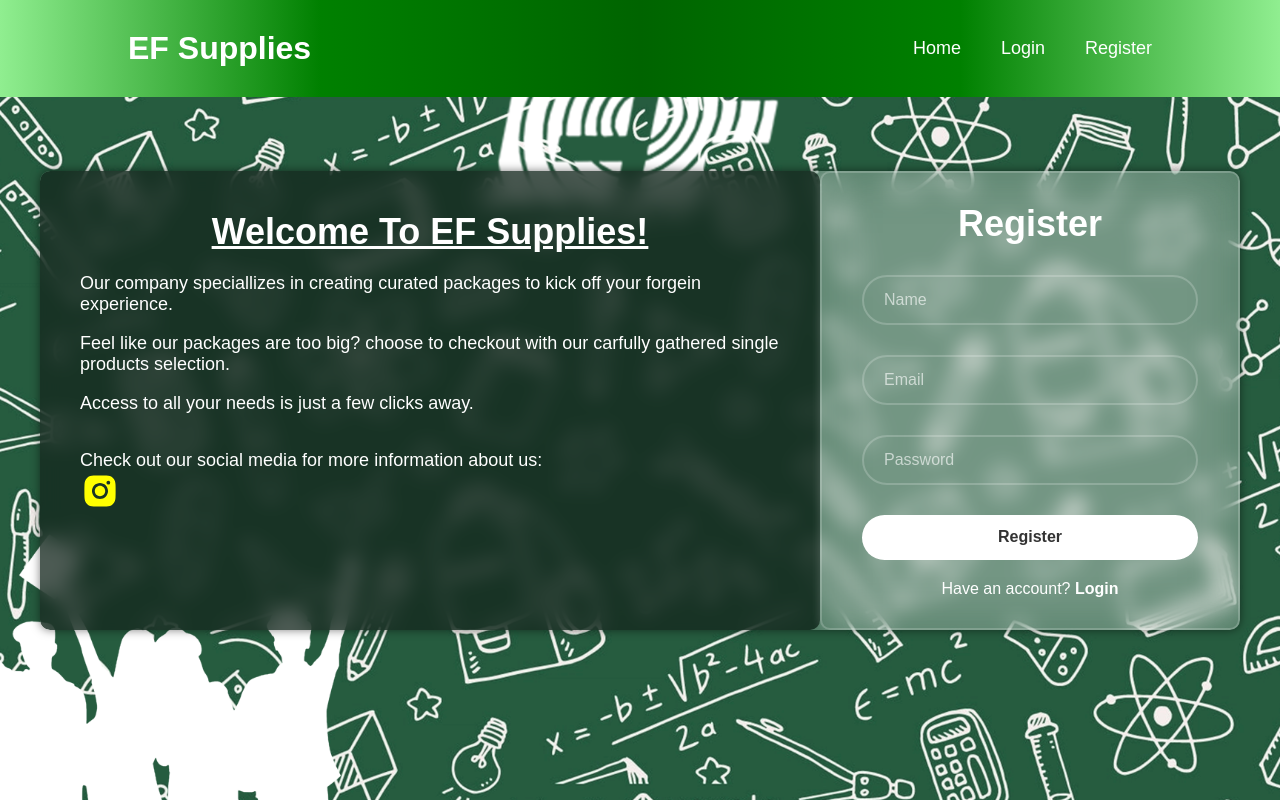
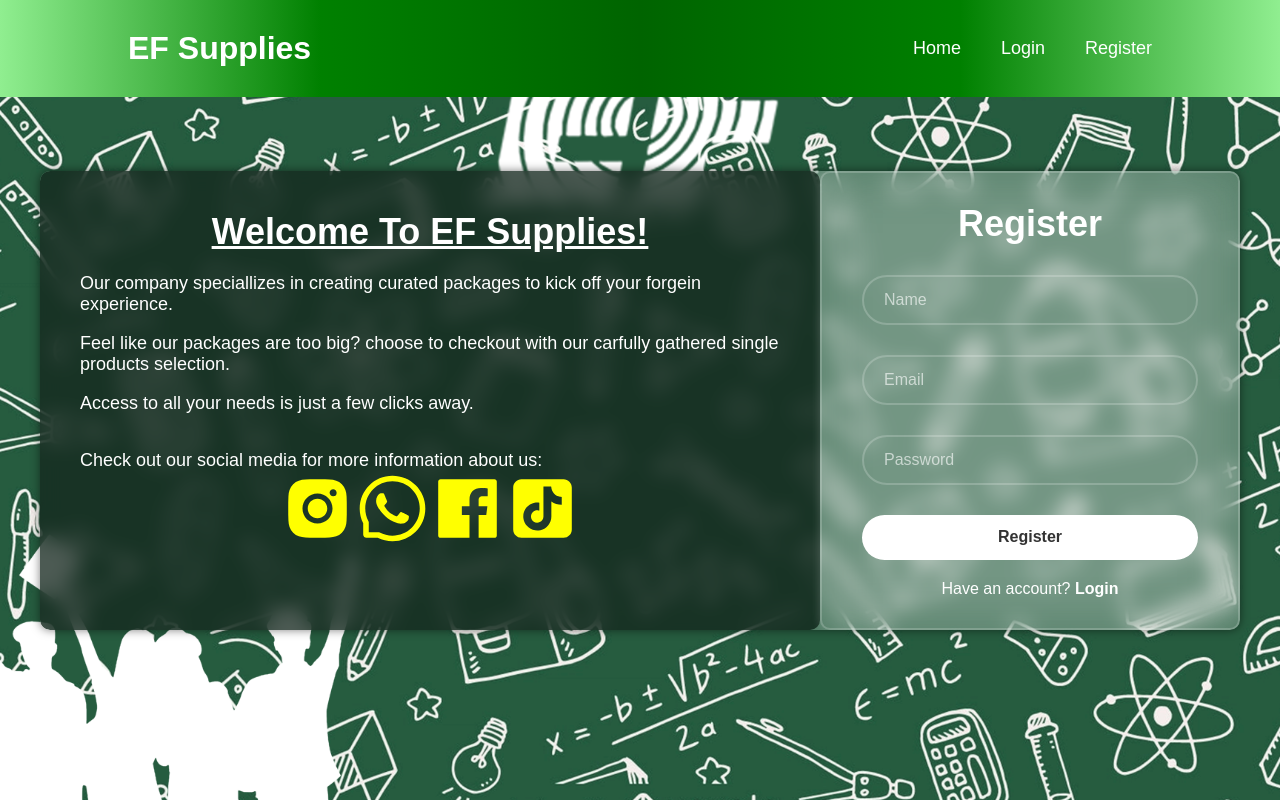
Before and after one commit to doodpool3179/ef-supplies-frontend-new, a React (Create React App) app: page /register in a window 1280 px wide. Built offline with nearby package versions, Linux system fonts and the light colour scheme.

Commit message:
small change

```diff
--- a/src/Components/loginForm/loginForm.css
+++ b/src/Components/loginForm/loginForm.css
@@ -186,5 +186,7 @@ code {
 }
 
 .icons {
-    size: 500%;
+    justify-content: center;
+    align-items: center;
+    text-align: center;
 }
--- a/src/Components/loginForm/registerForm.jsx
+++ b/src/Components/loginForm/registerForm.jsx
@@ -1,9 +1,7 @@
 import React, { useState } from 'react';
 import { useNavigate } from 'react-router-dom';
 import './loginForm.css';
-import Nav from '../Navbar/Navbar.jsx'
-import { Link } from 'react-router-dom';
-import { AiFillInstagram } from "react-icons/ai";
+import { AiFillInstagram, AiOutlineWhatsApp, AiFillFacebook, AiFillTikTok } from "react-icons/ai";
 
 const RegisterPage = () => {
     const [formData, setFormData] = useState({ name: '', email: '', password: '' });
@@ -82,8 +80,17 @@ const RegisterPage = () => {
                 <br></br><br></br>
                 <p>Check out our social media for more information about us:</p>
                 <div className="icons">
-                    <a href="https://www.instagram.com" target="_blank" rel="noopener noreferrer">
-                        <AiFillInstagram size={40} />
+                    <a href="https://www.instagram.com/ef-supplies" target="_blank" rel="noopener noreferrer">
+                        <AiFillInstagram size={75} />
+                    </a>
+                    <a href="https://www.whatsapp.com/ef-supplies" target="_blank" rel="noopener noreferrer">
+                        <AiOutlineWhatsApp size={75} />
+                    </a>
+                    <a href="https://www.facebook.com/ef-supplies" target="_blank" rel="noopener noreferrer">
+                        <AiFillFacebook size={75} />
+                    </a>
+                    <a href="https://www.tiktok.com/ef-supplies" target="_blank" rel="noopener noreferrer">
+                        <AiFillTikTok size={75} />
                     </a>
                 </div>
             </div>
```
